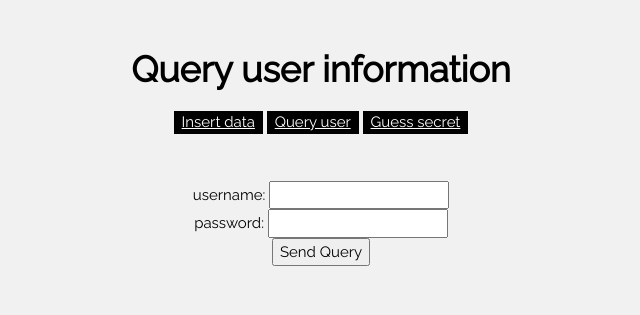
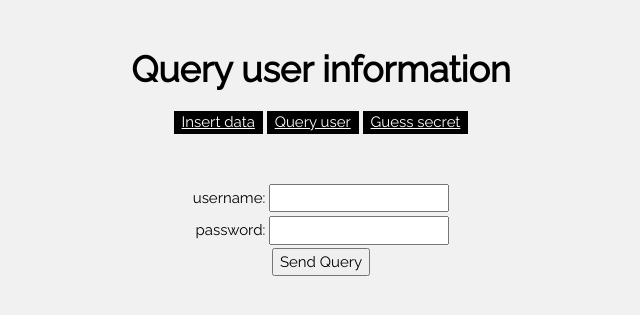
Before and after one commit to apetri/ClearDirection, a Django app: page /lookup/query/ in a window 1280 px wide. Shown: the top 315 px of the page, without its empty margins (319-959 px from the left). Run offline with Django 3.2, Linux system fonts and the light colour scheme.

Commit message:
better form/table centering in css

```diff
--- a/lookup/templates/lookup/form.html
+++ b/lookup/templates/lookup/form.html
@@ -8,6 +8,7 @@
 	<link rel="stylesheet" href="https://fonts.googleapis.com/css?family=Raleway">
 	<style>
 		body,h1,h2,h3,h4,h5 {font-family: "Raleway", sans-serif}
+		table {margin-left: auto; margin-right: auto;}
 	</style>
 
 	<body class="w3-light-grey">
@@ -34,10 +35,19 @@
 
 			{% csrf_token %}
 
-			{% for field in formfields %}
-			{{field.0}}: <input type="{{field.1}}" name="{{field.0}}"> <br>
-			{% endfor %}
+			<table>
+				{% for field in formfields %}
+
+				<tr>
+					<td align="right">{{field.0}}:</td>
+					<td align="left"><input type="{{field.1}}" name="{{field.0}}"></td>
+				</tr>
+
+				{% endfor %}
+			</table>
+
 			<input type="submit" value="{{buttonname}}">
+
 
 		</form>
 
--- a/lookup/templates/lookup/table.html
+++ b/lookup/templates/lookup/table.html
@@ -8,6 +8,7 @@
 	<link rel="stylesheet" href="https://fonts.googleapis.com/css?family=Raleway">
 	<style>
 		body,h1,h2,h3,h4,h5 {font-family: "Raleway", sans-serif}
+		table {margin-left: auto; margin-right: auto;}
 	</style>
 
 	<body class="w3-light-grey">
@@ -22,7 +23,7 @@
 		</header>
 
 
-		<table class="w3-table-all" border>
+		<table class="w3-table-all" style="width:75%" border>
 
 			<tr>
 				{% for name in columns %}
```
